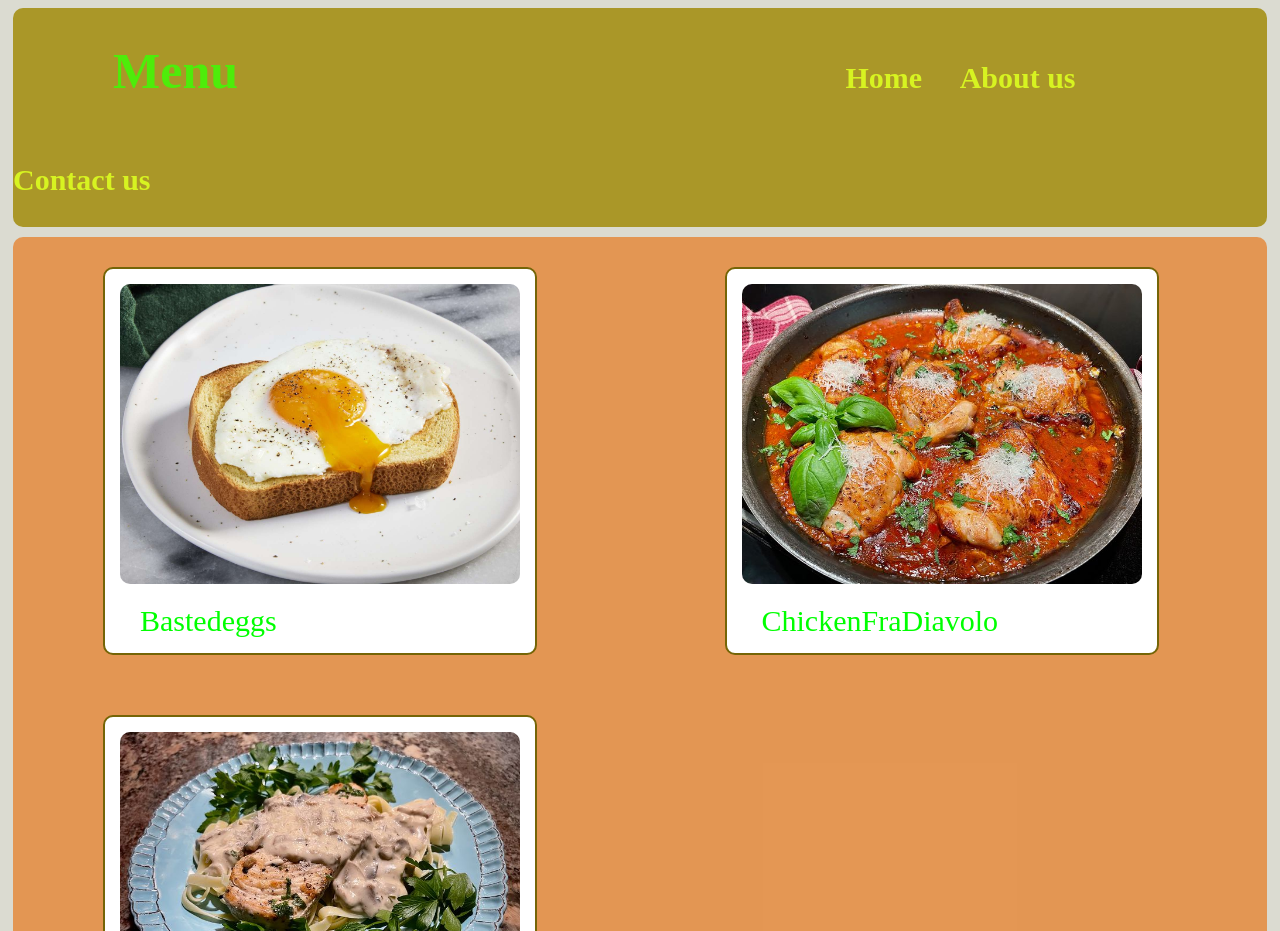
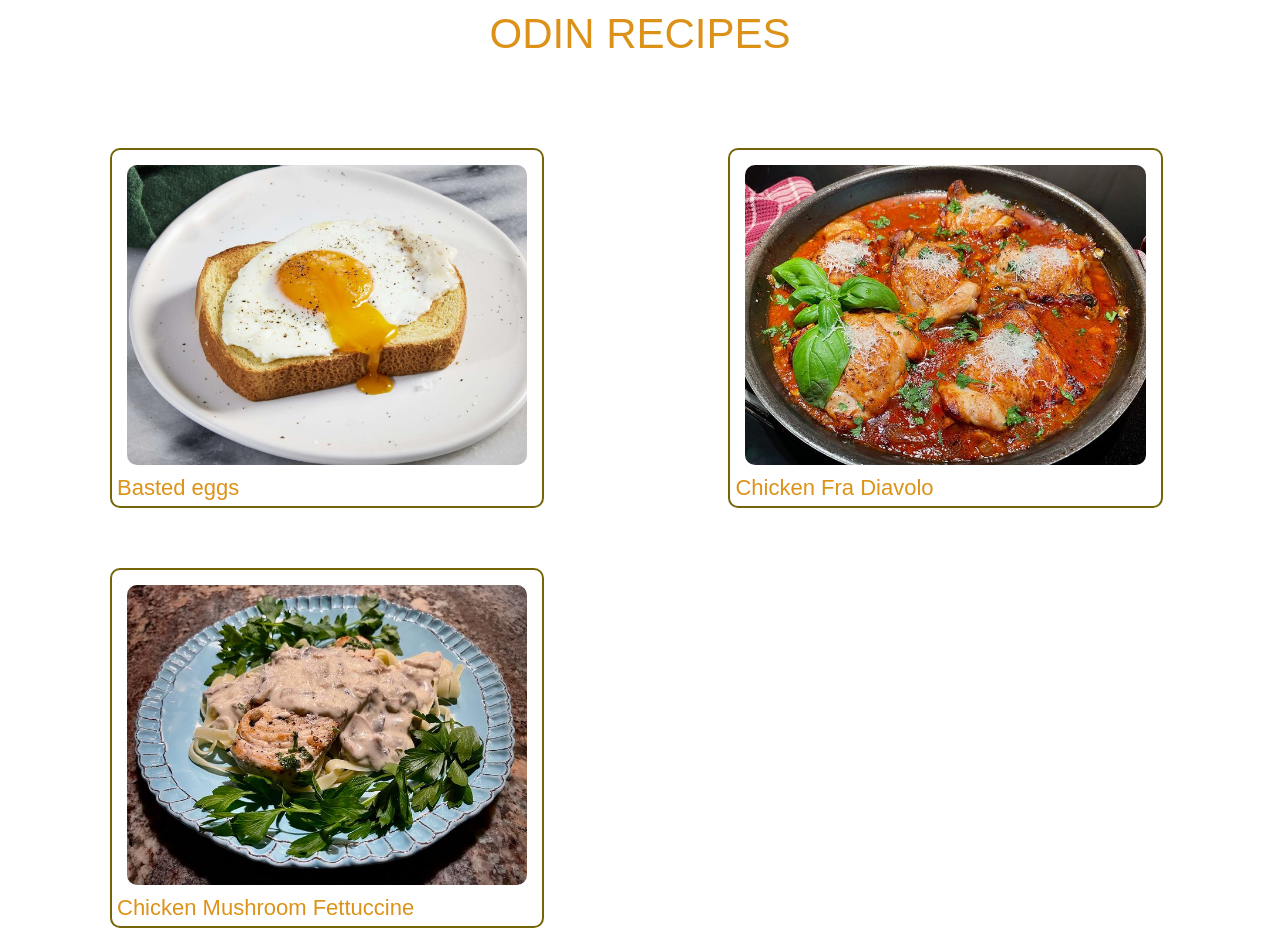
Before and after one commit to abelaleb/odin-recipes, a plain HTML site: page index.html in a window 1280 px wide. Shown: the top 931 px of the page. Drawn offline with Linux system fonts and the light colour scheme; a web font is replaced by a local one.

Commit message:
*Modify the homepage

```diff
--- a/index.html
+++ b/index.html
@@ -7,43 +7,46 @@
   </head>
   <body>
       <div class="header">
-        <h1 class="headmenu">Menu</h1>
-        <p class="head1">Home</p>
-        <p class="head1">About us</p>
-        <p class="head1">Contact us</p>
+        <ul class="logo">
+            <li class="home"><a href="index.html">ODIN RECIPES</p></li>
+        </ul>
       </div>
-      <div class="hpage">
+      <div class="container">
           <div class="recipe">
-            <img class="homeimg" src="images/bastedeggs.jpg" alt="bastedeggs.jpg" />
-            <a href="/recipes/Bastedeggs.html">Bastedeggs</a>
+            <a href="/recipes/Bastedeggs.html"><img class="homeimg" src="images/bastedeggs.jpg" alt="bastedeggs.jpg" /></a>
+            <a href="/recipes/Bastedeggs.html">Basted eggs</a>
           </div>
           <div class="recipe">
-            <img
+            <a href="recipes/ChickenFraDiavolo.html"><img
               class="homeimg"
               src="images/ChickenFraDiavolo.jpg"
               alt="ChickenFraDiavolo.html"
-            />
-            <a href="/recipes/ChickenFraDiavolo.html" >ChickenFraDiavolo</a>
+            /></a>
+            <a href="/recipes/ChickenFraDiavolo.html" >Chicken Fra Diavolo</a>
           </div>
           <div class="recipe">
-            <img
+            <a href="recipes/ChickenMushroomFettuccine.html"><img
               class="homeimg"
               src="images/Chicken Mushroom Fettuccine.jpg"
               alt="Chicken Mushroom Fettuccine.jpg"
-            />
+            /></a>
             <a href="/recipes/ChickenMushroomFettuccine.html"
-                >ChickenMushroomFettuccine</a
+                >Chicken Mushroom Fettuccine</a
               >
           </div>
           <div class="recipe">
-            <img
+            <a href="recipes/CubanelleandVealBolognese.html"><img
               class="homeimg"
               src="images/Cubanelle and Veal Bolognese.webp"
               alt="Cubanelle and Veal Bolognese.webp"
-            />
+            /></a>
             <a href="/recipes/CubanelleandVealBolognese.html"
-                >CubanelleandVealBolognese</a
+                >Cubanelle and Veal Bolognese</a
               >
           </div>
+      </div>
+      <div>
+          <a href="" style="color: red; font-size:18px; padding: 20px; ">Back to top</a>
+      </div>
   </body>
 </html>
--- a/style.css
+++ b/style.css
@@ -1,38 +1,44 @@
+@import url('https://fonts.googleapis.com/css2?family=Vina+Sans&display=swap');
+*{
+  margin: 0;
+  padding: 0;
+  box-sizing: border-box;
+}
 body {
   font-family: "Times new roman", Arial, Helvetica, sans-serif;
-  font-size: bold;
-  color: #554905;
-  background-color: #dbdbd1;
-  font-size: 30px;
+  font-family: 'Vina Sans', sans-serif;
+  color: #E6FF00;
 }
 .header{
-  color: #4EEC0A;
-  background-color: #aa9728;
-  font-weight: bold;
-  list-style-type: none;
-  border-radius: 10px;
-  margin: 5px;
+  color: #DC9218;
 }
-.head1{
-  display: inline-block;
-  margin-right: 30px;
-  color: #d7f321;
-  font-size: 30px;
+ul{
+  list-style: none;
+  padding: 10px;
+  padding-bottom: 50px;
 }
-.headmenu{
-  font-size: 50px;
-  display: inline-block;
-  margin-left: 100px;
-  margin-right: 600px;
+li{
+  display: inline;
 }
-.hpage{
+a{
+  color: #DC9218;;
+  font-size: 42px;
+  text-decoration: none;
+}
+a:hover{
+  color: rgb(233, 81, 81);
+}
+.logo{
+  text-align: center;
+}
+.container{
   color:#21c900;
   /*background-color: #7feb38;*/
-  background-color: #EA690099;
   border-radius: 10px;
-  margin: 5px;
+  margin: 20px;
   margin-top: 10px;
   align-items: center;
+
 }
 .recipe{
   background-color: #ffffff;
@@ -42,19 +48,8 @@ body {
   border: 2px solid #756507;
   border-radius: 10px;
 }
-a{
-  color: rgb(0, 255, 0);
-  font-size: 30px;
-}
-a:hover{
-  color: red;
-}
-a:link {
-  border-radius: 30px;
-  padding: 10px;
-  margin-left: 20px;
-  text-decoration: none;
-  display: inline-block;
+.recipe:hover{
+  background-color: #756507;
 }
 .homeimg {
   height: 300px;
@@ -63,3 +58,10 @@ a:link {
   border-radius: 10px;
   display: block;
 }
+.homeimg:hover{
+  height: 320px;
+  animation-duration: 0.3s;
+}
+.container a{
+  font-size: 22px;
+}
```
